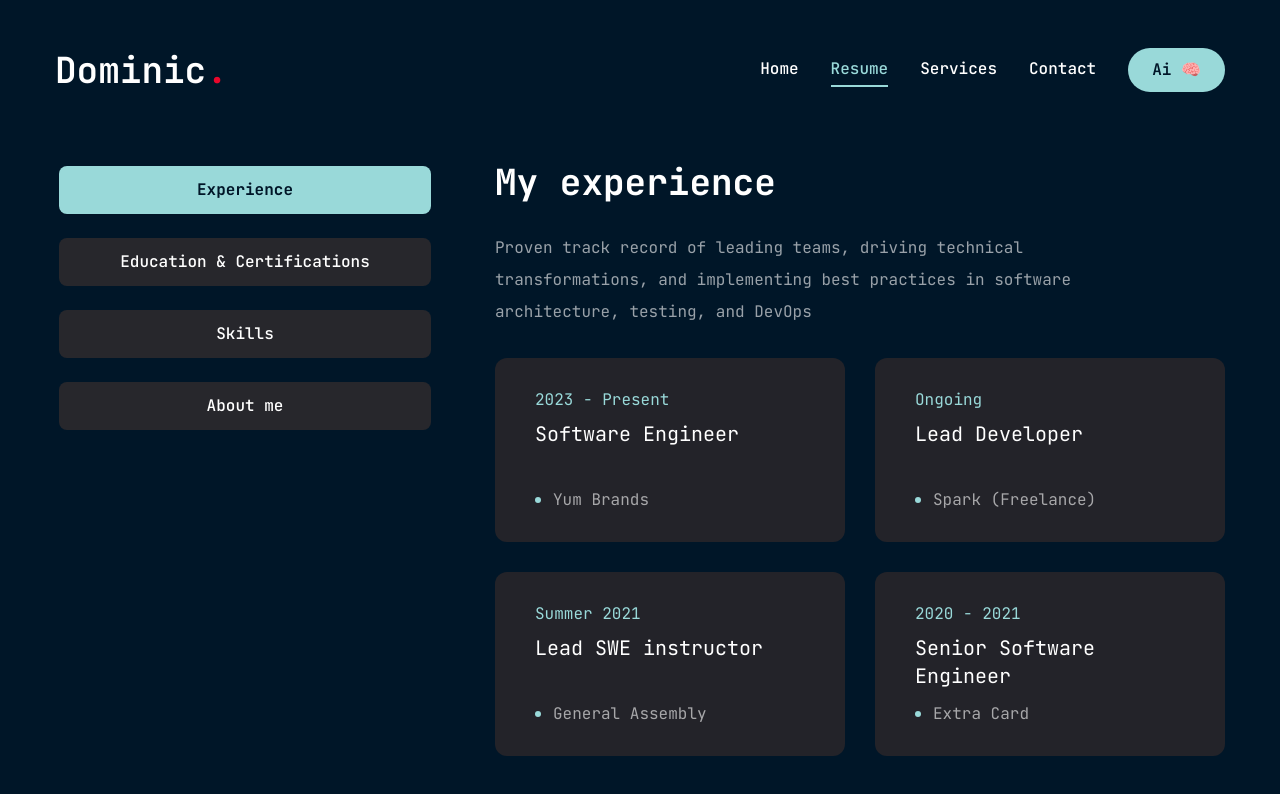
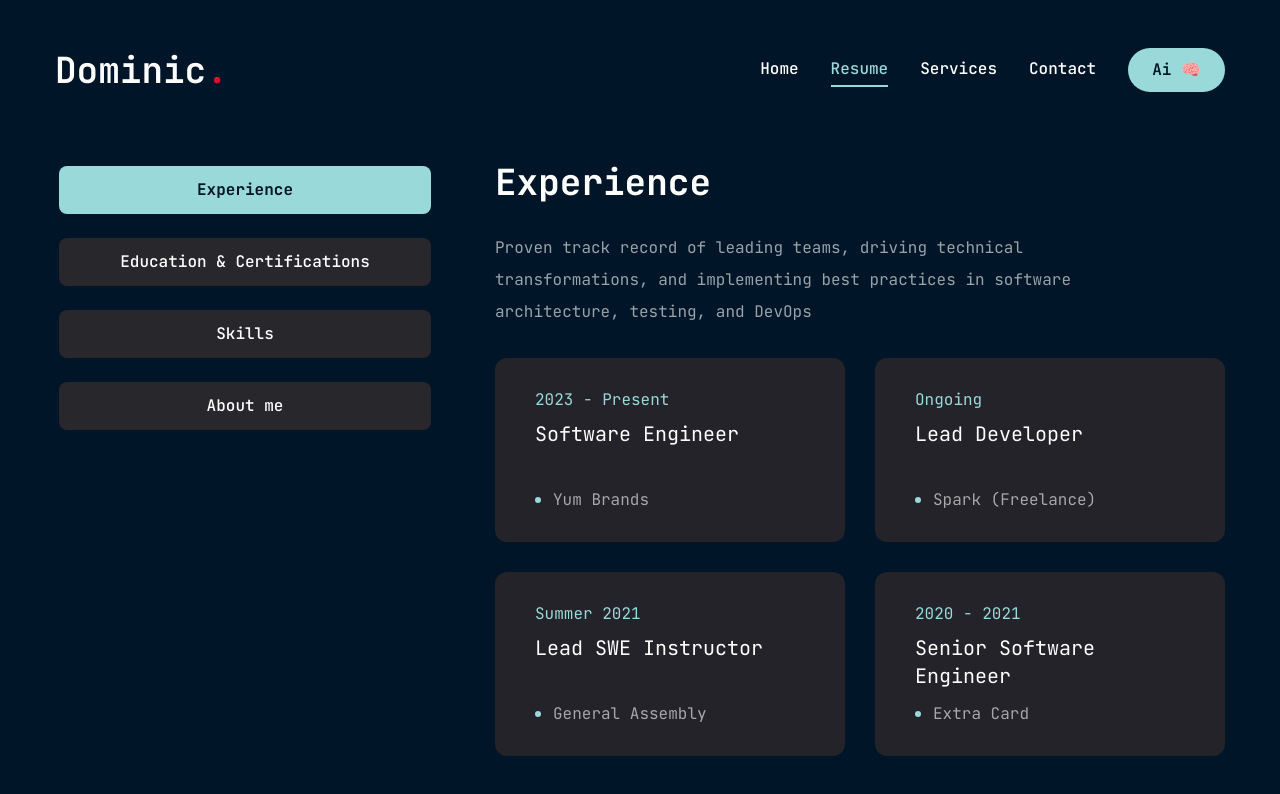
Before and after one commit to whoisdominic/portfolio, a Next.js app: page /resume in a window 1280 px wide. Shown: the top 794 px of the page. Built offline with nearby package versions, Linux system fonts and the light colour scheme.

Commit message:
copy update

```diff
--- a/app/resume/page.jsx
+++ b/app/resume/page.jsx
@@ -72,7 +72,7 @@ const about = {
 // experience data
 const experience = {
   icon: "/assets/resume/badge.svg",
-  title: "My experience",
+  title: "Experience",
   description: [
     "Proven track record of leading teams, driving technical transformations, and implementing best practices in software architecture, testing, and DevOps",
   ],
@@ -89,7 +89,7 @@ const experience = {
     },
     {
       company: "General Assembly",
-      position: "Lead SWE instructor",
+      position: "Lead SWE Instructor",
       duration: "Summer 2021",
     },
     {
@@ -109,8 +109,6 @@ const experience = {
 const education = {
   icon: "/assets/resume/cap.svg",
   title: "Education & Certifications",
-  description:
-    "Lorem ipsum dolor sit amet consectetur adipisicing elit. Voluptates quibusdam, sunt explicabo inventore.",
   items: [
     {
       institution: "Online Course Platform",
```
